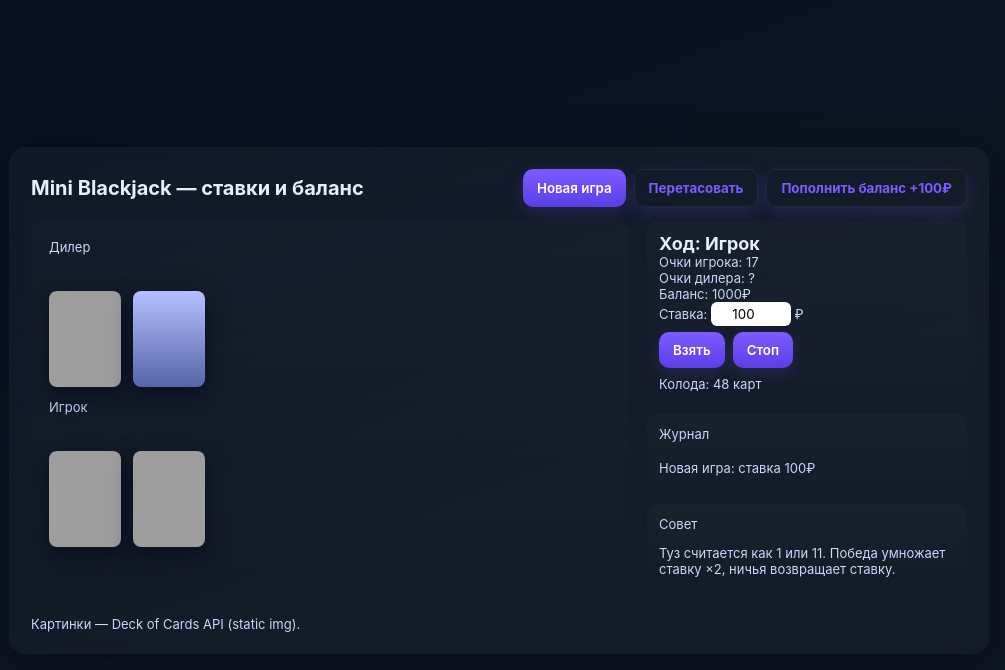
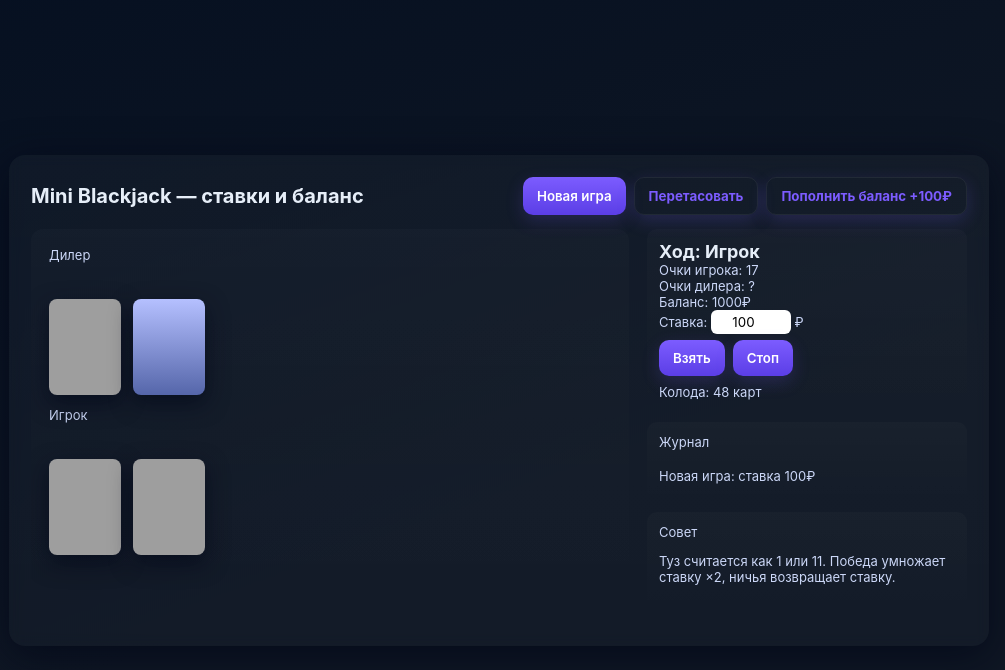
Before and after one commit to eugeneplug/Black-Mister-Jack, a plain HTML site: page index.html in a window 1280 px wide. Shown: the whole page, without its empty margins (141-1146 px from the left). Drawn offline with Linux system fonts and the light colour scheme; grey boxes are pictures that could not be loaded.

Commit message:
Update index.html

```diff
--- a/index.html
+++ b/index.html
@@ -84,8 +84,7 @@
     </main>
 
     <footer>
-      <div class="small">Картинки — Deck of Cards API (static img).</div>
-      <!-- <div class="small">Сделано красиво ❤️</div> -->
+
     </footer>
   </div>
 
```
